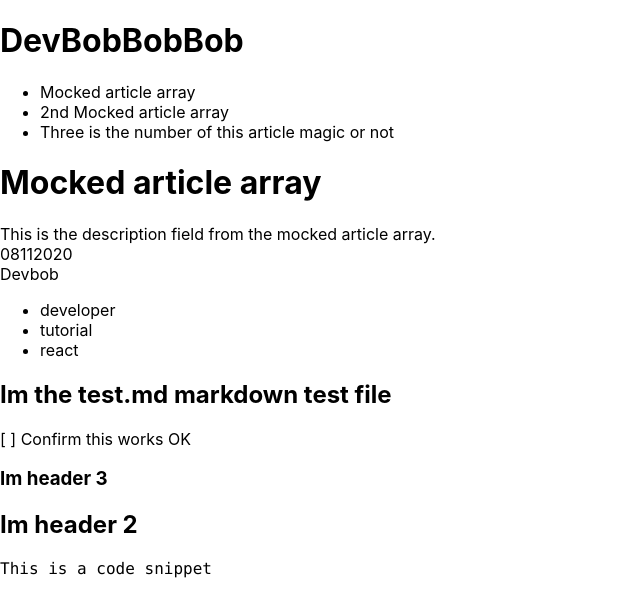
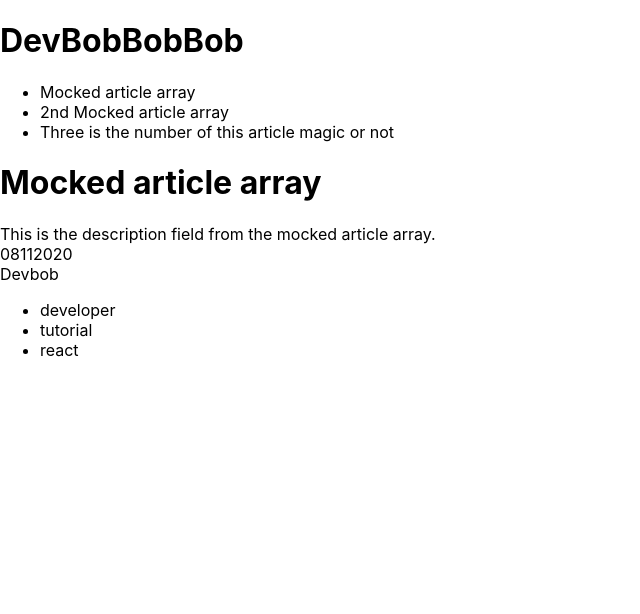
Before and after one commit to 789ni812/DevBobbobbob, a React (Create React App) app in the folder devbobbobbob/devbobbobbob/: page / in a window 1280 px wide. Shown: the top 614 px of the page, without its empty margins (0-640 px from the left). Built offline with nearby package versions, Linux system fonts and the light colour scheme.

Commit message:
Commented out R&D version of Markdown Component rendering in App.js

```diff
--- a/devbobbobbob/devbobbobbob/src/App.js
+++ b/devbobbobbob/devbobbobbob/src/App.js
@@ -6,7 +6,7 @@ function App() {
     <div data-test="component-app">
         <h1 data-test="site-title">DevBobBobBob</h1>
         <Articles data-test="component-articles" />
-        <MarkdownRenderer data-test="component-markdownRenderer" />
+  {/*<MarkdownRenderer data-test="component-markdownRenderer" />*/ }
     </div>
   );
 };
```
Also changed, not shown: 1 other file (tests, documents, lock files or other folders).
